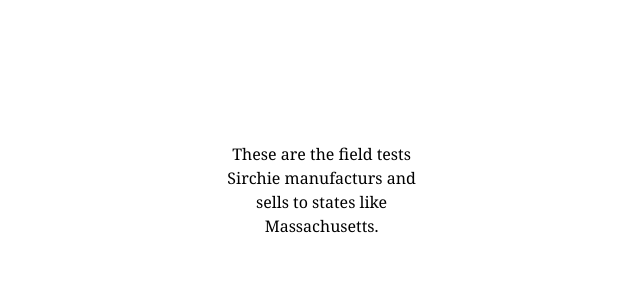
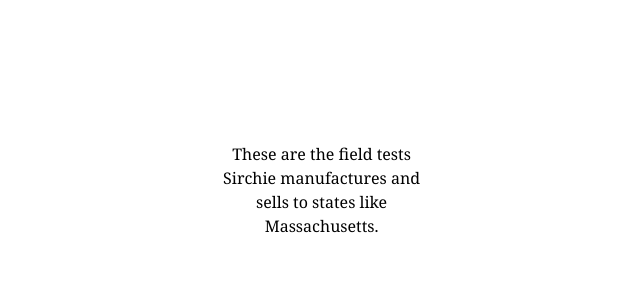
Before and after one commit to jakeneenan/field-tests, a plain HTML site: page docs/index.html in a window 1280 px wide. Shown: the part 1416-1720 px from the top of the page, 376-1016 px from the left. Drawn offline with nearby package versions, Linux system fonts and the light colour scheme; a script that the page names is missing.

Commit message:
Update index.html

```diff
--- a/docs/index.html
+++ b/docs/index.html
@@ -282,7 +282,7 @@
 
         <div class="scrolly-overlay">
           <div class="step" id="step-zero">
-            <p>These are the field tests Sirchie manufacturs and sells to states like Massachusetts.</p>
+            <p>These are the field tests Sirchie manufactures and sells to states like Massachusetts.</p>
           </div>
           <div class="step" id="step-zero-1">
             <p>They all contain chemicals deemed hazardous to humans by the United Nations.</p>
```
